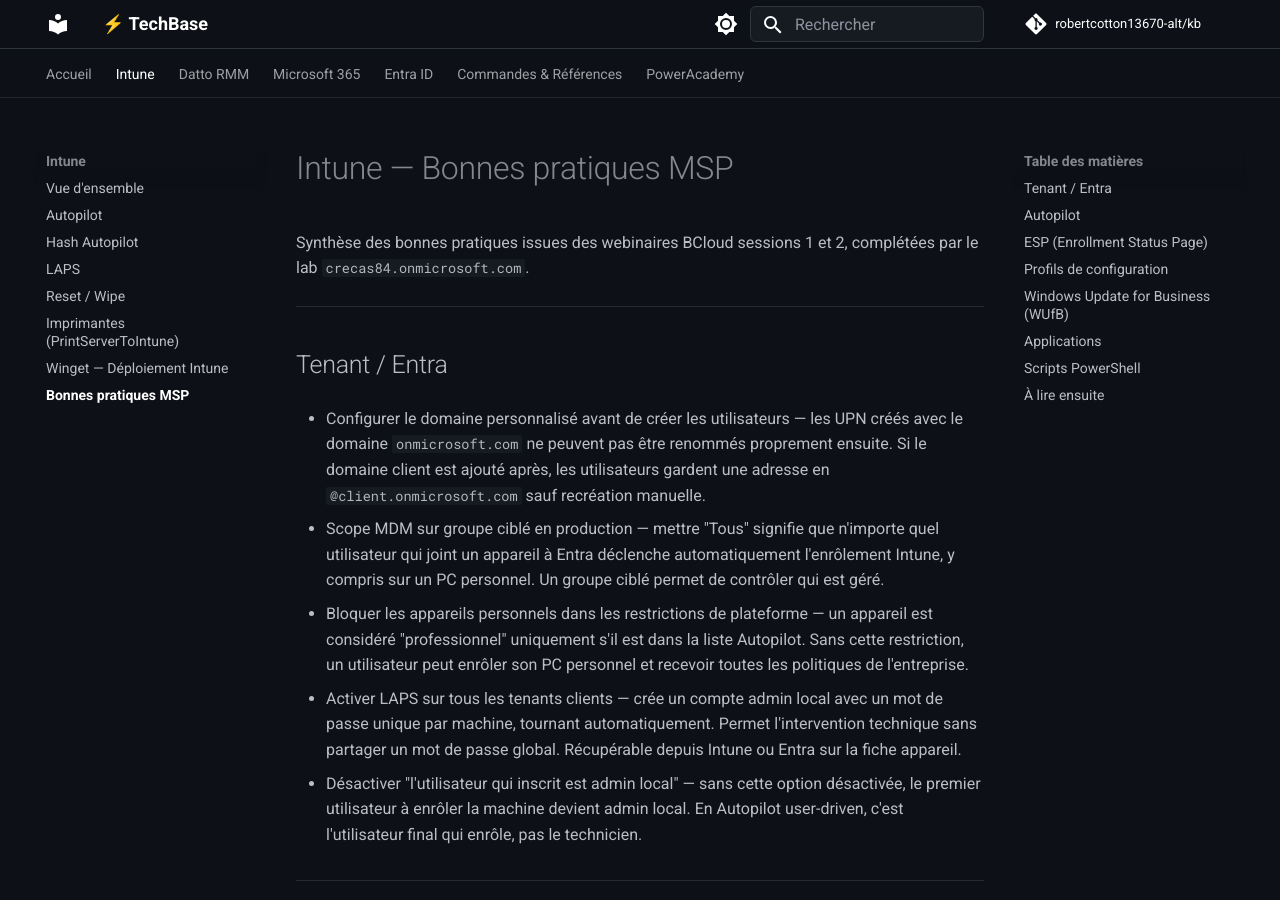
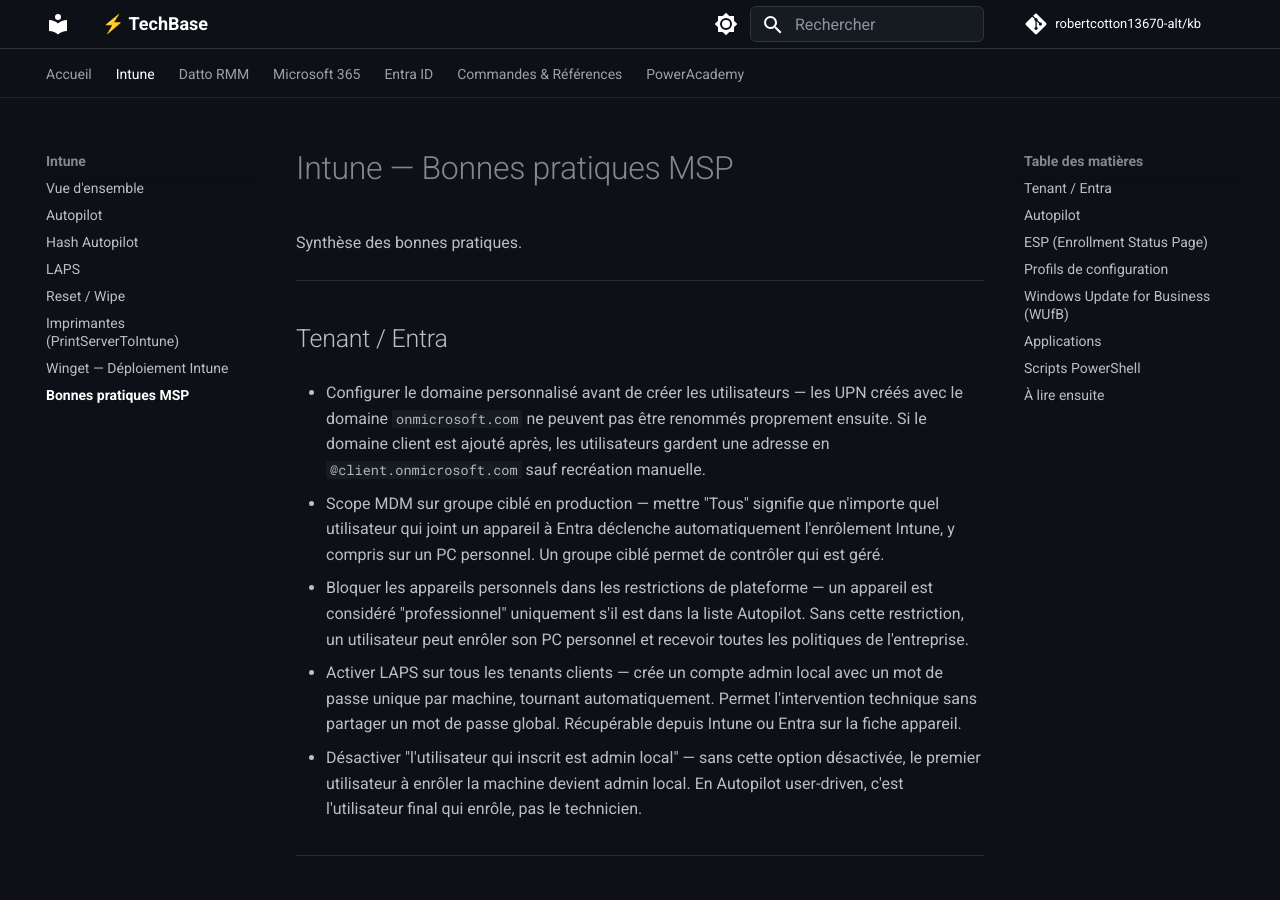
Before and after one commit to robertcotton13670-alt/kb, an MkDocs documentation site: the page built from docs/intune/best-practices-msp.md, in a window 1280 px wide and 900 px high. Built offline with MkDocs 1.6.1 and Material for MkDocs 9.7.7, drawn with Linux system fonts in a browser that asks for light colours; comment, search, counter and statistics services are not loaded; some of the changed text lies outside the part shown.

```diff
--- a/docs/intune/best-practices-msp.md
+++ b/docs/intune/best-practices-msp.md
@@ -5,7 +5,7 @@ description: Best practices issues des sessions BCloud 1 et 2, orientées déplo
 
 # Intune — Bonnes pratiques MSP
 
-Synthèse des bonnes pratiques issues des webinaires BCloud sessions 1 et 2, complétées par le lab `crecas84.onmicrosoft.com`.
+Synthèse des bonnes pratiques.
 
 ---
 
```
Also changed, not shown: other parts of docs/intune/best-practices-msp.md (+3 -3 lines), docs/index.md (+1 -1 lines), docs/intune/index.md (+1 -0 lines).
